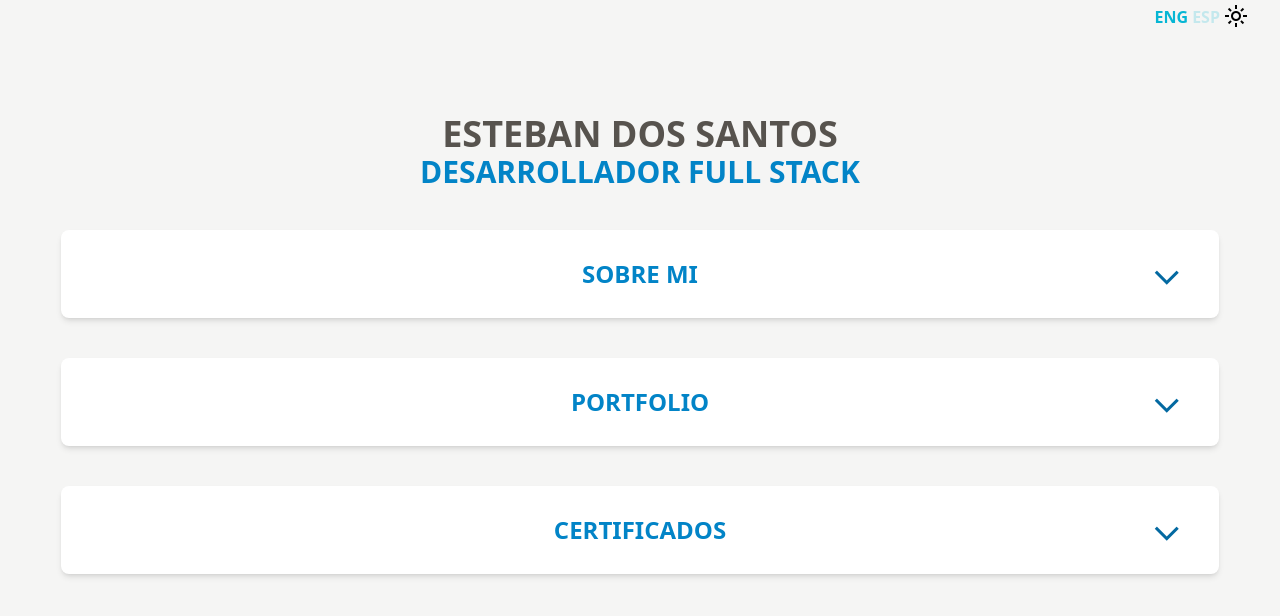
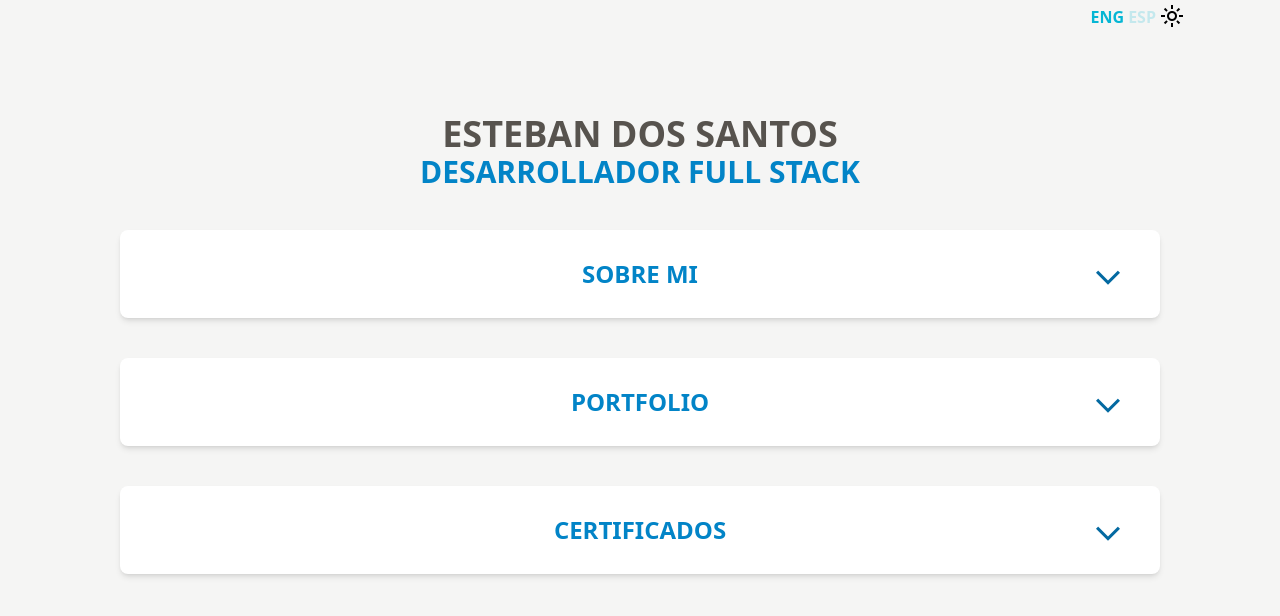
Before and after one commit to Ebanx3/new_portfolio, a React (Vite) app: page / in a window 1280 px wide. Shown: the top 616 px of the page. Built offline with nearby package versions, Linux system fonts and the light colour scheme.

Commit message:
added max width

```diff
--- a/src/App.jsx
+++ b/src/App.jsx
@@ -25,6 +25,7 @@ function App() {
           : "App min-h-screen bg-stone-100 relative"
       }
     >
+      <div className="max-w-6xl m-auto">
         <Header
           darkMode={darkMode}
           changeDarkMode={changeDarkMode}
@@ -45,6 +46,7 @@ function App() {
         </Container>
         <div className="h-12"></div>
       </div>
+    </div>
   );
 }
 
```
Lines whose indentation alone changed are shown as unchanged.
